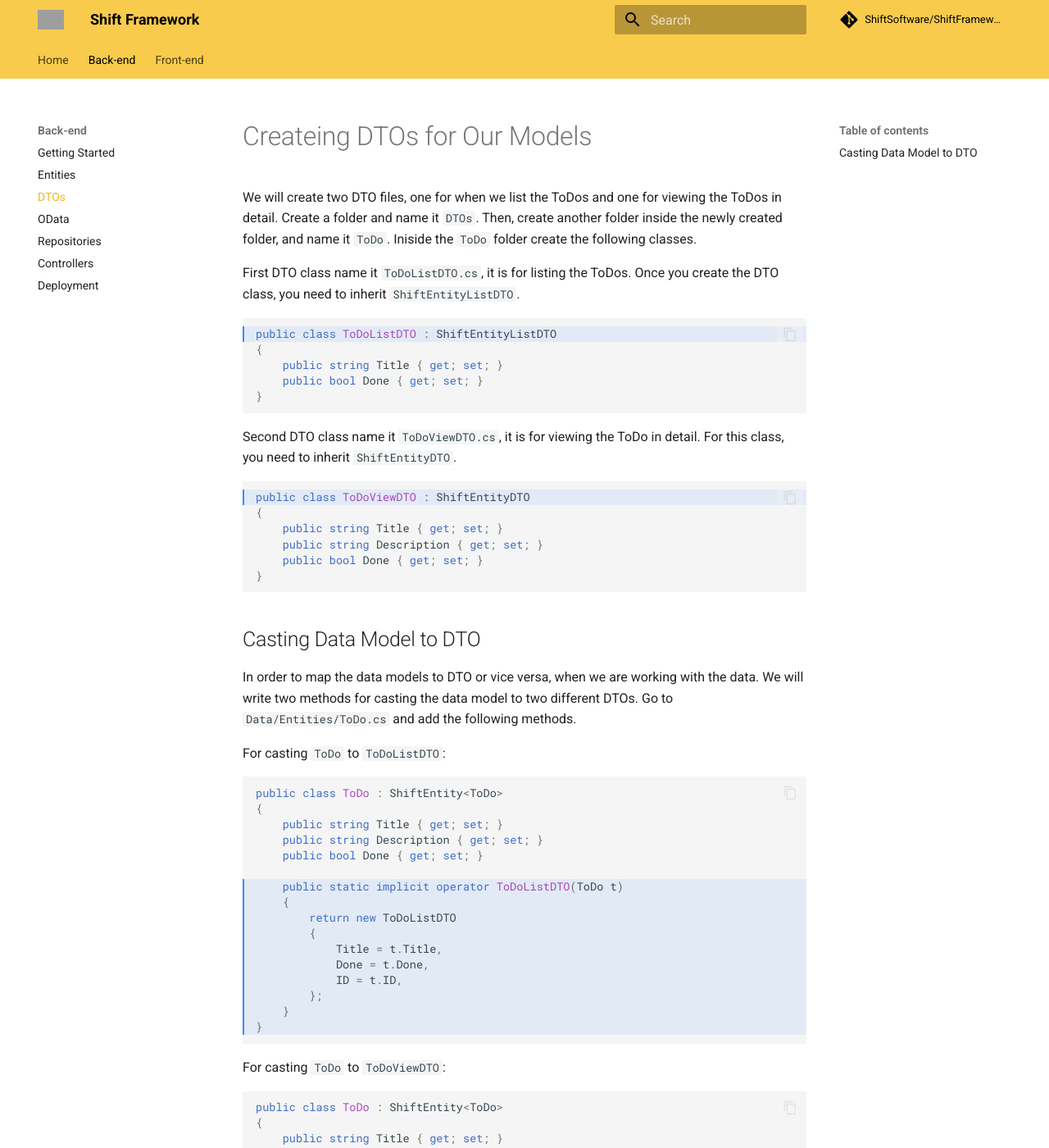
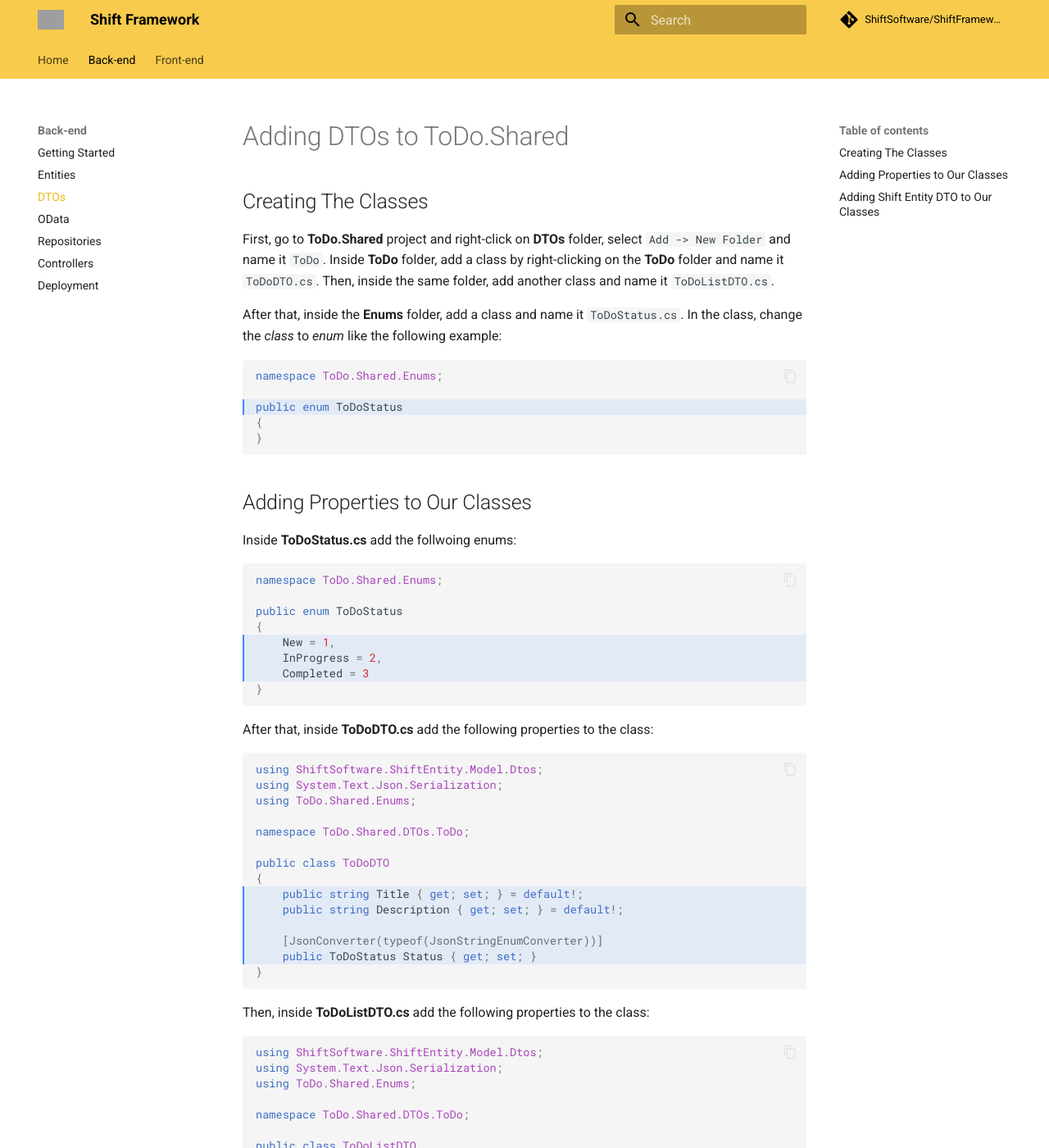
Before and after one commit to ShiftSoftware/ShiftFrameworkWebsite, an MkDocs documentation site: the page built from docs/back-end/dtos.md, in a window 1280 px wide and 1400 px high. Shown: the whole window at 82% size. Built offline with MkDocs 1.6.1 and Material for MkDocs 9.7.7, drawn with Linux system fonts in a browser that asks for light colours; comment, search, counter and statistics services are not loaded; some of the changed text lies outside the part shown; grey boxes are pictures that could not be loaded.

Commit message:
Update dtos.md

````diff
--- a/docs/back-end/dtos.md
+++ b/docs/back-end/dtos.md
@@ -1,91 +1,110 @@
-# Createing DTOs for Our Models
+# Adding DTOs to ToDo.Shared
 
-We will create two DTO files, one for when we list the ToDos and one for viewing the ToDos in detail. Create a folder and name it ```DTOs```. Then, create another folder inside the newly created folder, and name it ```ToDo```. Iniside the ```ToDo``` folder create the following classes.
+## Creating The Classes
 
-First DTO class name it ```ToDoListDTO.cs```, it is for listing the ToDos. Once you create the DTO class, you need to inherit ```ShiftEntityListDTO```.
+First, go to **ToDo.Shared** project and right-click on **DTOs** folder, select ``Add -> New Folder`` and name it ``ToDo``. Inside **ToDo** folder, add a class by right-clicking on the **ToDo** folder and name it ``ToDoDTO.cs``. Then, inside the same folder, add another class and name it ``ToDoListDTO.cs``.
 
-``` cs hl_lines="1"
-public class ToDoListDTO : ShiftEntityListDTO
+After that, inside the **Enums** folder, add a class and name it ``ToDoStatus.cs``. In the class, change the *class* to *enum* like the following example:
+
+``` cs hl_lines="3"
+namespace ToDo.Shared.Enums;
+
+public enum ToDoStatus
 {
-    public string Title { get; set; }
-    public bool Done { get; set; }
 }
 ```
 
-Second DTO class name it ```ToDoViewDTO.cs```, it is for viewing the ToDo in detail. For this class, you need to inherit ```ShiftEntityDTO```.
+## Adding Properties to Our Classes
 
-``` cs hl_lines="1"
-public class ToDoViewDTO : ShiftEntityDTO
+Inside **ToDoStatus.cs** add the follwoing enums:
+
+``` cs hl_lines="5-7"
+namespace ToDo.Shared.Enums;
+
+public enum ToDoStatus
 {
-    public string Title { get; set; }
-    public string Description { get; set; }
-    public bool Done { get; set; }
+    New = 1,
+    InProgress = 2,
+    Completed = 3
 }
 ```
 
-## Casting Data Model to DTO
+After that, inside **ToDoDTO.cs** add the following properties to the class:
 
-In order to map the data models to DTO or vice versa, when we are working with the data. We will write two methods for casting the data model to two different DTOs. Go to ```Data/Entities/ToDo.cs``` and add the following methods.
+``` cs hl_lines="9-13"
+using ShiftSoftware.ShiftEntity.Model.Dtos;
+using System.Text.Json.Serialization;
+using ToDo.Shared.Enums;
 
-For casting ```ToDo``` to ```ToDoListDTO```:
+namespace ToDo.Shared.DTOs.ToDo;
 
-``` cs hl_lines="7-20"
-public class ToDo : ShiftEntity<ToDo>
+public class ToDoDTO
 {
-    public string Title { get; set; }
-    public string Description { get; set; }
-    public bool Done { get; set; }
+    public string Title { get; set; } = default!;
+    public string Description { get; set; } = default!;
 
-    public static implicit operator ToDoListDTO(ToDo t)
-    {
-        return new ToDoListDTO
-        {
-            Title = t.Title,
-            Done = t.Done,
-            ID = t.ID,
-        };
-    }
+    [JsonConverter(typeof(JsonStringEnumConverter))]
+    public ToDoStatus Status { get; set; }
 }
 ```
 
-For casting ```ToDo``` to ```ToDoViewDTO```:
+Then, inside **ToDoListDTO.cs** add the following properties to the class:
 
-``` cs hl_lines="22-36"
-public class ToDo : ShiftEntity<ToDo>
+``` cs hl_lines="9-13"
+using ShiftSoftware.ShiftEntity.Model.Dtos;
+using System.Text.Json.Serialization;
+using ToDo.Shared.Enums;
+
+namespace ToDo.Shared.DTOs.ToDo;
+
+public class ToDoListDTO
 {
-    public string Title { get; set; }
-    public string Description { get; set; }
-    public bool Done { get; set; }
+    public string Title { get; set; } = default!;
+    public string Description { get; set; } = default!;
 
-    public static implicit operator ToDoListDTO(ToDo t)
-    {
-        return new ToDoListDTO
-        {
-            Title = t.Title,
-            Done = t.Done,
-            CreateDate = t.CreateDate,
-            CreatedByUserID = t.CreatedByUserID,
-            ID = t.ID,
-            IsDeleted = t.IsDeleted,
-            LastSaveDate = t.LastSaveDate,
-            LastSavedByUserID = t.LastSavedByUserID
-        };
-    }
-
-    public static implicit operator ToDoViewDTO(ToDo t)
-    {
-        return new ToDoViewDTO
-        {
-            Title = t.Title,
-            Description = t.Description,
-            Done = t.Done,
-            CreateDate = t.CreateDate,
-            CreatedByUserID = t.CreatedByUserID,
-            ID = t.ID,
-            IsDeleted = t.IsDeleted,
-            LastSaveDate = t.LastSaveDate,
-            LastSavedByUserID = t.LastSavedByUserID
-        };
-    }
+    [JsonConverter(typeof(JsonStringEnumConverter))]
+    public ToDoStatus Status { get; set; }
 }
 ```
+
+## Adding Shift Entity DTO to Our Classes
+
+First, go to NuGet Package Manager and install the latest version of ``ShiftSoftware.ShiftEntity.Model``.
+
+Then, go to **ToDoDTO.cs** and add the following code:
+
+``` cs hl_lines="7"
+using ShiftSoftware.ShiftEntity.Model.Dtos;
+using System.Text.Json.Serialization;
+using ToDo.Shared.Enums;
+
+namespace ToDo.Shared.DTOs.ToDo;
+
+public class ToDoDTO : ShiftEntityDTO
+{
+    public string Title { get; set; } = default!;
+    public string Description { get; set; } = default!;
+
+    [JsonConverter(typeof(JsonStringEnumConverter))]
+    public ToDoStatus Status { get; set; }
+}
+```
+
+Inside **ToDoListDTO.cs** add the following code:
+
+``` cs hl_lines="7"
+using ShiftSoftware.ShiftEntity.Model.Dtos;
+using System.Text.Json.Serialization;
+using ToDo.Shared.Enums;
+
+namespace ToDo.Shared.DTOs.ToDo;
+
+public class ToDoListDTO : ShiftEntityListDTO
+{
+    public string Title { get; set; } = default!;
+    public string Description { get; set; } = default!;
+
+    [JsonConverter(typeof(JsonStringEnumConverter))]
+    public ToDoStatus Status { get; set; }
+}
+```
````
